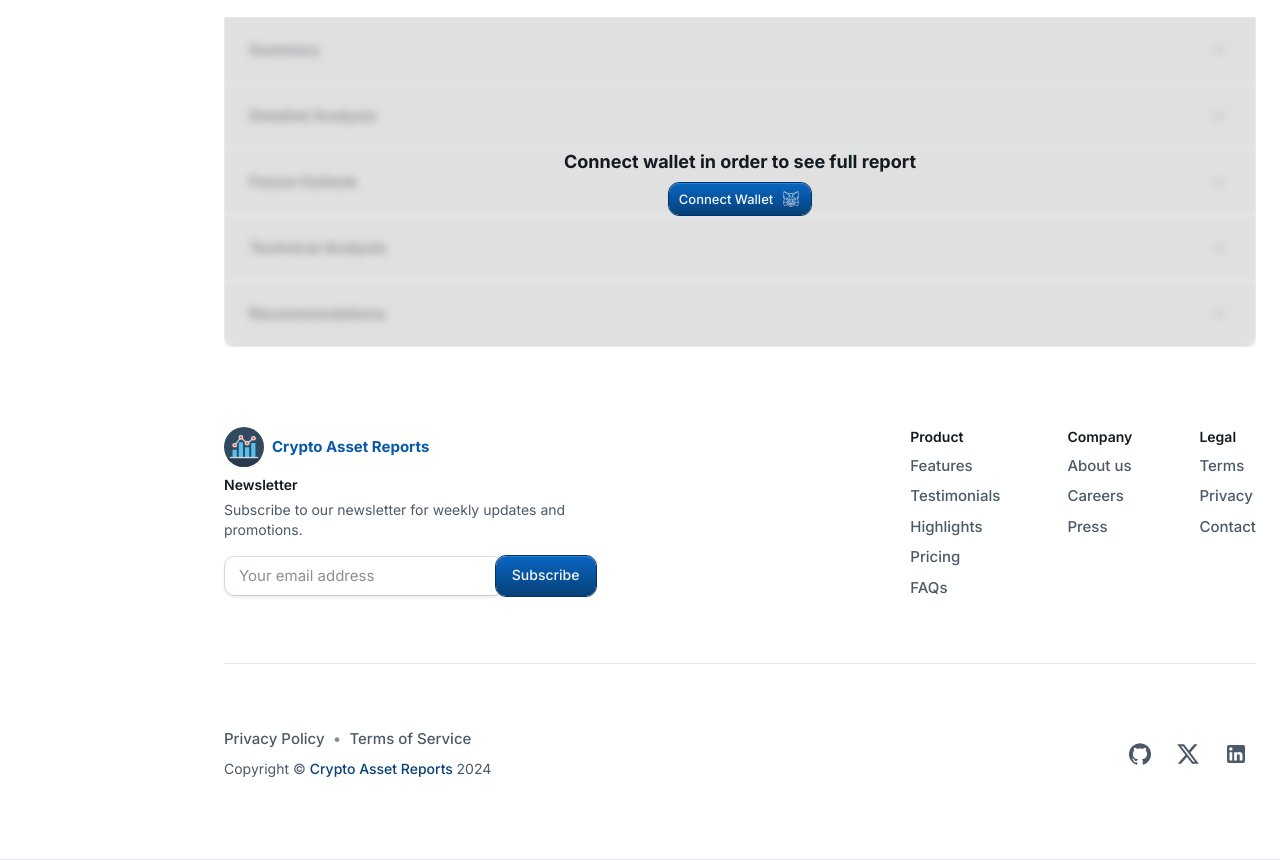
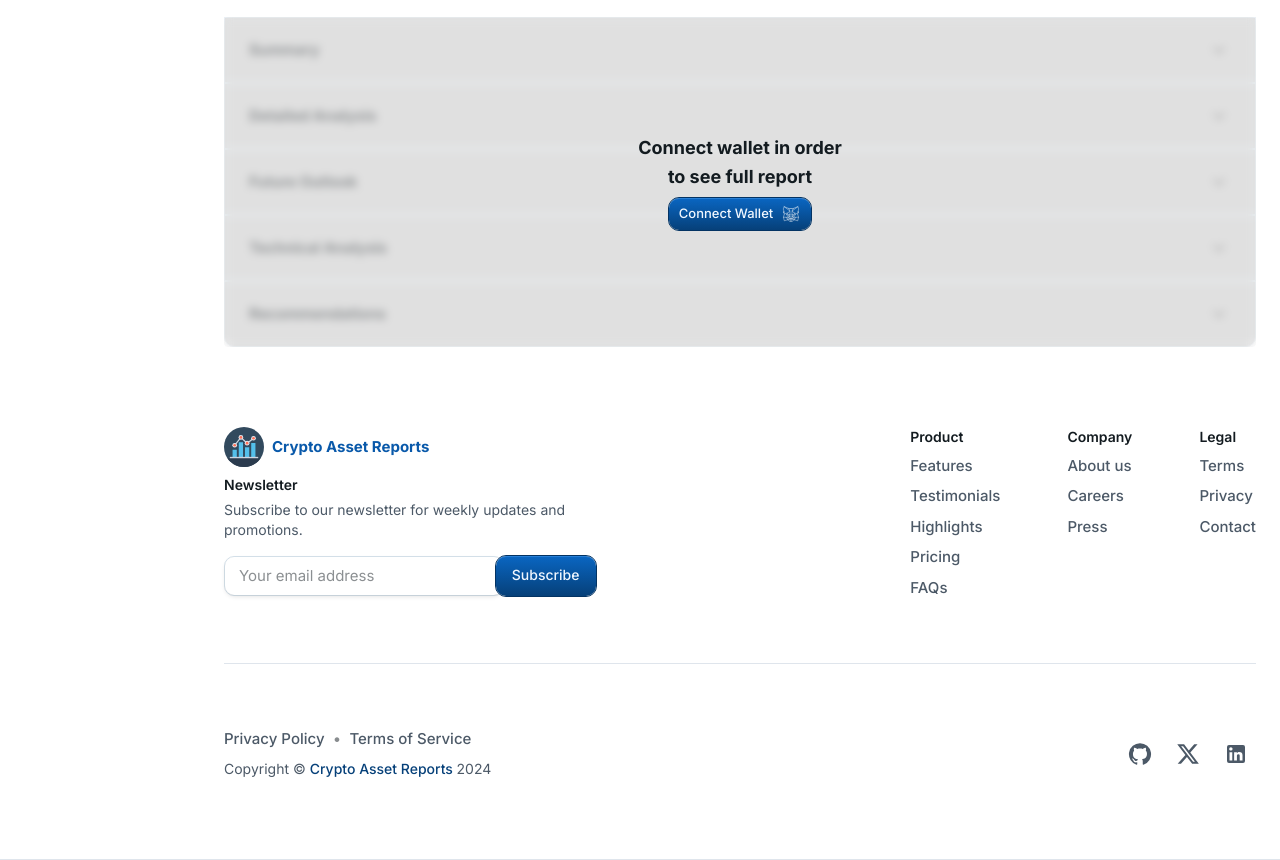
Before and after one commit to DominikP1992/crypto-assets-reports, a Next.js app: page /reports/aptos in a window 1280 px wide. Shown: the part 1320-2180 px from the top of the page. Built offline with nearby package versions, Linux system fonts and the light colour scheme.

Commit message:
updated layout for assetReports

```diff
--- a/src/components/molecules/AssetReport/AssetReport.tsx
+++ b/src/components/molecules/AssetReport/AssetReport.tsx
@@ -84,8 +84,10 @@ const AssetReport = ({ assetName }: { assetName: string }) => {
             component={'p'}
             fontWeight={'bold'}
             gutterBottom
+            align="center"
           >
-            Connect wallet in order to see full report
+            Connect wallet in order <br />
+            to see full report
           </Typography>
           <ConnectWalletButton />
         </Box>
```
